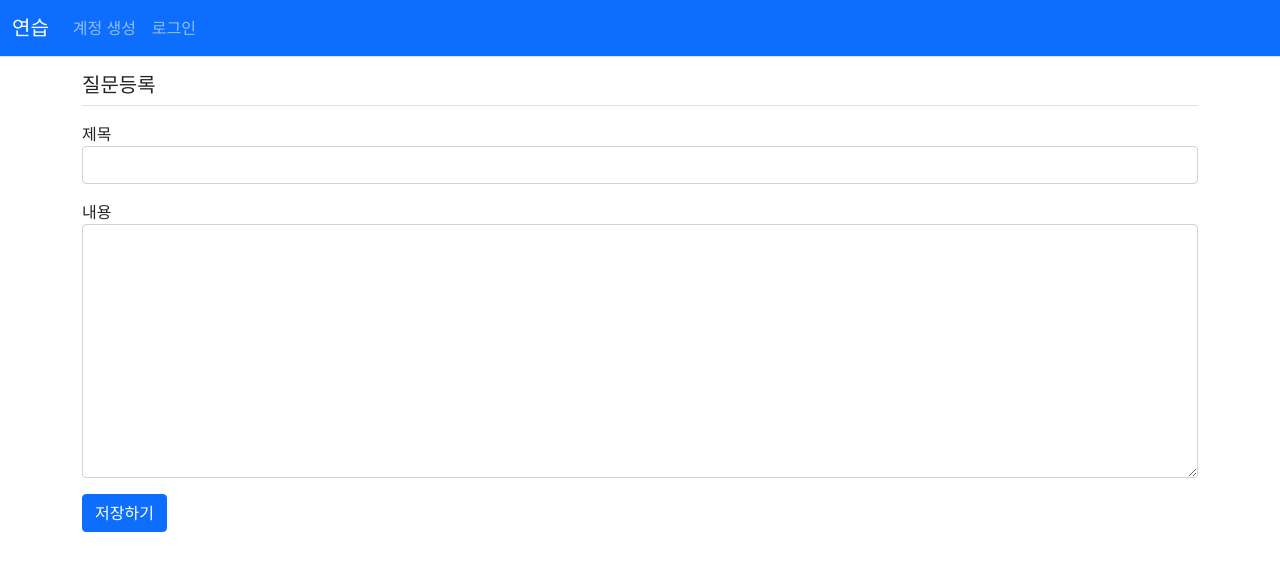
After one commit to duck82father/flask_ex_02, a Flask app: page /question/create/ in a window 1280 px wide. The commit adds this page. Shown: the top 571 px of the page. Run offline with Flask 3, Linux system fonts and the light colour scheme; some libraries are stand-ins or nearby versions.

Commit message:
2-10 폼 모듈로 데이터 검증 더 쉽게

```diff
--- a/board/forms.py
+++ b/board/forms.py
@@ -12,3 +12,10 @@ class UserCreateForm(FlaskForm):
 class UserLoginForm(FlaskForm):
     username = StringField('사용자이름', validators=[DataRequired(), Length(min=3, max=25)])
     password = PasswordField('비밀번호', validators=[DataRequired()])
+
+class QuestionForm(FlaskForm):
+    subject = StringField('제목', validators=[DataRequired('제목은 필수입력 항목입니다.')])
+    content = TextAreaField('내용', validators=[DataRequired('제목은 필수입력 항목입니다.')])
+
+class AnswerForm(FlaskForm):
+    content = TextAreaField('내용', validators=[DataRequired('제목은 필수입력 항목입니다.')])
--- /dev/null
+++ b/board/templates/question/question_form.html
@@ -0,0 +1,33 @@
+{% extends 'base.html' %}
+{% block content %}
+<!-- 질문 등록 -->
+<div class="container">
+    <h5 class="my-3 border-bottom pb-2">질문등록</h5>
+    <form method="post" class="my-3">
+        {{ form.csrf_token }}
+        <!-- 오류표시 Start -->
+        {% if form.errors %}
+        <div class="alert alert-danger" role="alert">
+            {% for field, errors in form.errors.items() %}
+            <strong>{{ form[field].label }}</strong>
+            <ul>
+                {% for error in errors %}
+                <li>{{ error }}</li>
+                {% endfor %}
+            </ul>
+            {% endfor %}
+        </div>
+        {% endif %}
+        <!-- 오류표시 End -->
+        <div class="mb-3">
+            <label for="subject">제목</label>
+            <input type="text" class="form-control" name="subject" id="subject" value="{{ form.subject.data or '' }}">
+        </div>
+        <div class="mb-3">
+            <label for="content">내용</label>
+            <textarea class="form-control" name="content" id="content" rows="10">{{ form.content.data or '' }}</textarea>
+        </div>
+        <button type="submit" class="btn btn-primary">저장하기</button>
+    </form>
+</div>
+{% endblock content %}
--- a/board/templates/question/question_list.html
+++ b/board/templates/question/question_list.html
@@ -20,6 +20,7 @@
                 </td>
                 <td>{{ question.create_date }}</td>
             </tr>
+            {% endfor %}
         {% else %}
         <tr>
             <td colspan="3">질문이 없습니다.</td>
@@ -27,5 +28,6 @@
         {% endif %}
         </tbody>
     </table>
+    <a href="{{ url_for('question.create') }}" class="btn btn-primary">질문 등록하기</a>
 </div>
 {% endblock content %}
--- a/board/views/auth_views.py
+++ b/board/views/auth_views.py
@@ -21,9 +21,9 @@ def signup():
         # 'None'이 'False'이면 = 기존에 존재하지 않는 유저라면!
         if not user:
             user = User(username=form.username.data,
-                        password=generate_password_hash(form.password1),
+                        password=generate_password_hash(form.password1.data),
                         email=form.email.data)
-            db.session.add()
+            db.session.add(user)
             db.session.commit()
             return redirect(url_for('main.index'))
         else:
@@ -41,7 +41,7 @@ def login():
             error = '존재하지 않는 사용자입니다.'
         elif not check_password_hash(user.password, form.password.data):
             error = '비밀번호가 올바르지 않습니다.'
-        if error in None:
+        if error is None:
             session.clear()
             session['user_id'] = user.id
             return redirect(url_for('main.index'))
--- a/board/views/question_views.py
+++ b/board/views/question_views.py
@@ -1,14 +1,32 @@
-from flask import Blueprint, render_template
+from flask import Blueprint, render_template, request, url_for
 from board.models import Question
+from werkzeug.utils import redirect
+
+from board import db
+from board.models import Question
+from board.forms import QuestionForm, AnswerForm
+
+from datetime import datetime
 
 bp = Blueprint('question', __name__, url_prefix='/question')
 
-@bp.route('/list')
+@bp.route('/list/')
 def list():
     question_list = Question.query.order_by(Question.create_date.desc())
     return render_template('question/question_list.html', question_list=question_list)
 
-@bp.route('detail/<int:question_id>')
+@bp.route('/detail/<int:question_id>/')
 def detail(question_id):
+    form = AnswerForm()
     question = Question.query.get_or_404(question_id)
-    return render_template('question/question_detail.html', question=question)
+    return render_template('question/question_detail.html', question=question, form=form)
+
+@bp.route('/create/', methods=('GET','POST'))
+def create():
+    form = QuestionForm()
+    if request.method == 'POST' and form.validate_on_submit():
+        question = Question(subject=form.subject.data, content=form.content.data, create_date=datetime.now())
+        db.session.add(question)
+        db.session.commit()
+        return redirect(url_for('main.index'))
+    return render_template('question/question_form.html', form=form)
```
Also changed, not shown: board/templates/question/question_detail.html (+15 -0 lines), board/views/answer_views.py (+10 -6 lines), pybo.db. Lines whose indentation alone changed are shown as unchanged.
